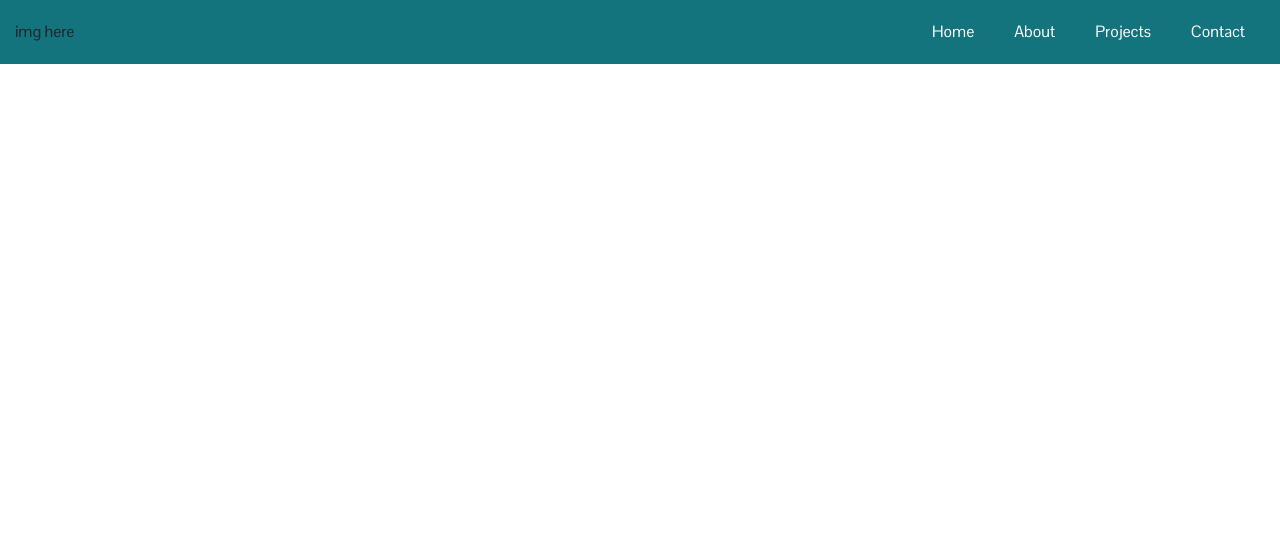
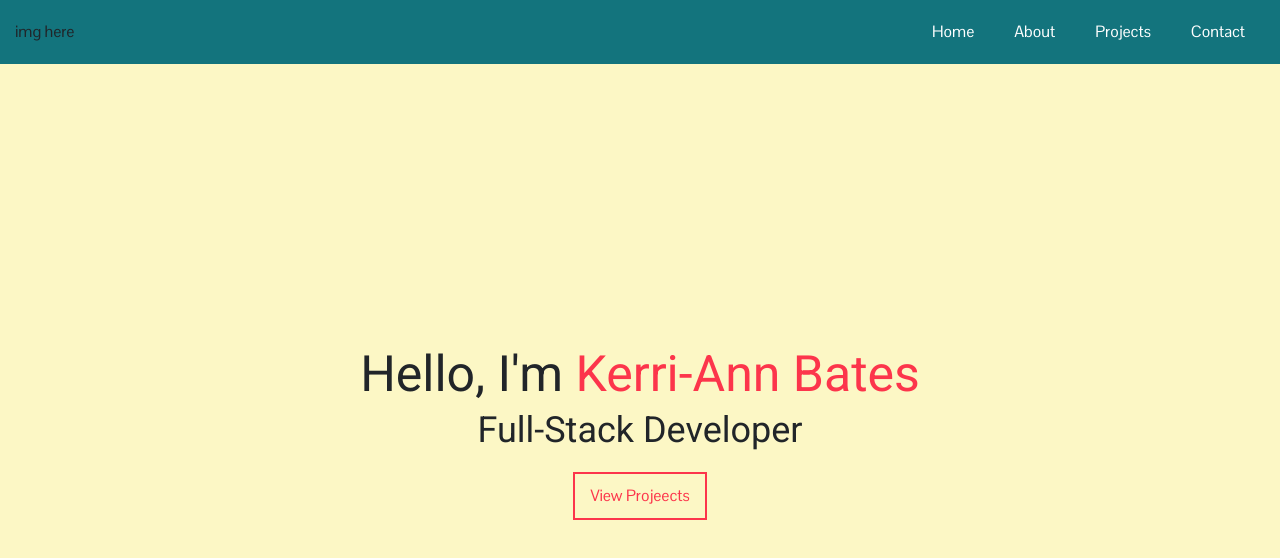
Before and after one commit to Kerri-AnnBates/official-portfolio, a React (Create React App) app: page / in a window 1280 px wide. Shown: the top 558 px of the page. Built offline with nearby package versions, Linux system fonts and the light colour scheme.

Commit message:
styled jumbotro

```diff
--- a/src/components/header/Header.js
+++ b/src/components/header/Header.js
@@ -1,10 +1,12 @@
 import React from 'react'
 import Navbar from './Navbar'
+import Jumbotron from './Jumbotron';
 
 const Header = () => {
 	return (
 		<header>
 			<Navbar />
+			<Jumbotron />
 		</header>
 	)
 }
--- a/src/components/header/Jumbotron.js
+++ b/src/components/header/Jumbotron.js
@@ -0,0 +1,20 @@
+import React from 'react'
+import { Container, Button } from 'reactstrap';
+
+const Jumbotron = () => {
+	return (
+		<div className="jumbo-intro">
+			<Container fluid={true}>
+				<div className="intro-wrapper">
+					<div className="intro-content">
+						<h1>Hello, I'm <span className="pop">Kerri-Ann Bates</span></h1>
+						<h2>Full-Stack Developer</h2>
+						<a href="#">View Projeects</a>
+					</div>
+				</div>
+			</Container>
+		</div>
+	)
+}
+
+export default Jumbotron
--- a/src/styles/app.scss
+++ b/src/styles/app.scss
@@ -1,4 +1,6 @@
 @import url('https://fonts.googleapis.com/css?family=Pontano+Sans|Roboto&display=swap');
 @import './variables.scss';
+@import './mixin.scss';
 @import './global.scss';
 @import './nav.scss';
+@import './jumbotron.scss';
--- a/src/styles/global.scss
+++ b/src/styles/global.scss
@@ -39,3 +39,7 @@ ul {
 	padding: 0;
 	margin : 0;
 }
+
+h1 {
+	font-size: $lgHeaderFont;
+}
--- /dev/null
+++ b/src/styles/jumbotron.scss
@@ -0,0 +1,28 @@
+.jumbo-intro {
+	background-color: $sandyBeige;
+	min-height      : 100vh;
+}
+
+.intro-wrapper {
+	display        : flex;
+	align-items    : center;
+	justify-content: center;
+	min-height     : calc(100vh - 6.4rem);
+}
+
+.intro-content {
+	text-align: center;
+
+	span {
+		color: $secondaryColor;
+	}
+
+	h2 {
+		font-size: $subtitleFont;
+	}
+
+	a {
+		@include clearButtonlink($secondaryColor);
+		margin-top: 1.5rem;
+	}
+}
--- /dev/null
+++ b/src/styles/mixin.scss
@@ -0,0 +1,6 @@
+@mixin clearButtonlink($color) {
+	color  : $color;
+	border : 2px solid $color;
+	padding: 1rem 1.5rem;
+	display: inline-block;
+}
--- a/src/styles/variables.scss
+++ b/src/styles/variables.scss
@@ -9,3 +9,6 @@ $mainColor     : #13747D;
 $secondaryColor: #FC354B;
 $textColor     : #28231E;
 $sandyBeige    : #FCF7C5;
+
+$lgHeaderFont: 5rem;
+$subtitleFont: 3.6rem;
```
